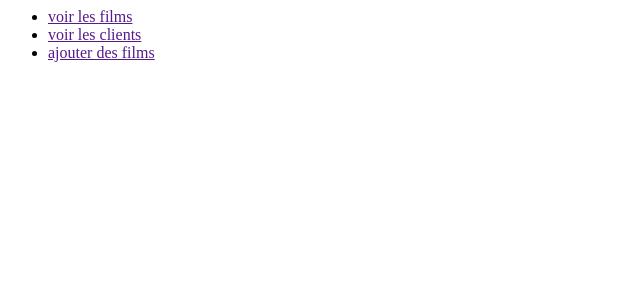
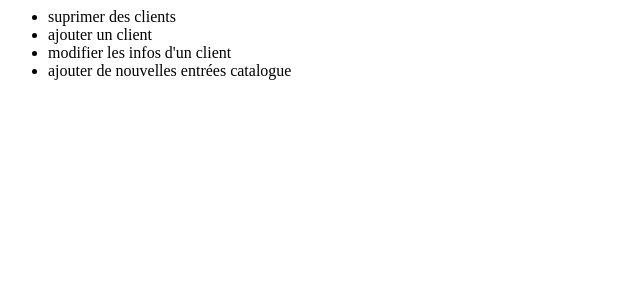
Before and after one commit to MayasHaddad/netFlox, a PHP site: template templates/admin/admin-header.twig in a window 1280 px wide. Shown: the top 300 px of the page, without its empty margins (0-640 px from the left). Run offline with PHP 8.4, Linux system fonts and the light colour scheme; the template is opened without the code that fills it, so the values that code supplies are empty; some libraries are stand-ins or nearby versions.

Commit message:
added some templates

```diff
--- a/templates/admin/admin-header.twig
+++ b/templates/admin/admin-header.twig
@@ -1,11 +1 @@
-<ul class="">
-	<li class="">
-		<a href> voir les films </>
-	</li>
-	<li class="">
-		<a href> voir les clients </>
-	</li>
-	<li class="">
-		<a href> ajouter des films </>
-	</li>
-</ul>
+{% include 'admin/admin-menu.twig' %}
--- /dev/null
+++ b/templates/admin/admin-menu.twig
@@ -0,0 +1,14 @@
+<ul class="">
+	<li class="">
+		suprimer des clients
+	</li>
+	<li class="">
+		ajouter un client
+	</li>
+	<li class="">
+		modifier les infos d'un client
+	</li>
+	<li class="">
+		ajouter de nouvelles entrées catalogue
+	</li>
+</ul>
--- a/templates/admin/index.twig
+++ b/templates/admin/index.twig
@@ -1,5 +1,5 @@
 {% extends 'common/index.twig' %}
 {% block title %} Administration panel {% endblock %}
-{% block header %} {% endblock %}
-{% block body %} {% endblock %}
+{% block header %} {% include 'admin/admin-header.twig' %} {% endblock %}
+{% block body %} Hello world {% endblock %}
 {% block footer %} {% endblock %}
--- a/templates/common/sign-in-form.twig
+++ b/templates/common/sign-in-form.twig
@@ -1,7 +1,7 @@
 <form name="input" action="#" method="post">
 	<ul class="">
 		<li class="">
-			Adresse mail ou login : <input type="text" name="mailAddress">
+			Adresse mail ou login : <input type="text" name="email">
 		</li>
 		<li class="">
 			Mot de passe : <input type="password" name="password">
```
